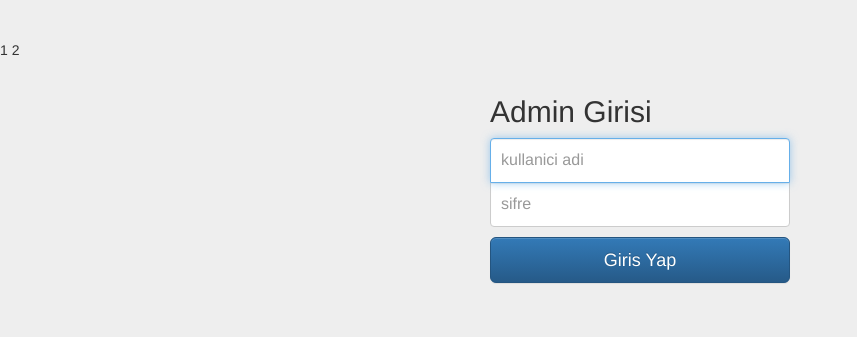
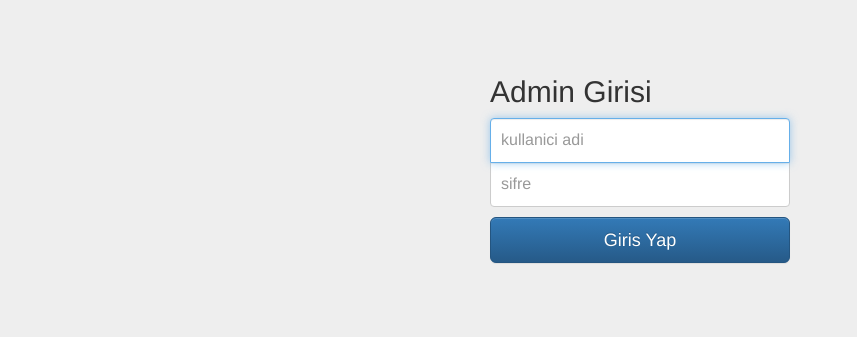
Before and after one commit to ahmetsemsettinozdemirden/gulbahcePanel, a PHP site: page / in a window 1280 px wide. Shown: the top 337 px of the page, without its empty margins (0-857 px from the left). Run offline with PHP 8.4, Linux system fonts and the light colour scheme.

Commit message:
debug commands deleted.

```diff
--- a/index.php
+++ b/index.php
@@ -7,8 +7,6 @@
     if(isset($_SESSION['token'])){
         header('Location: ./panel/index.php');
     }
-
-    echo "1";
     ?>
     <meta charset="utf-8" />
     <meta http-equiv="X-UA-Compatible" content="IE=edge" />
@@ -26,7 +24,6 @@
 <body class="signin">
 
     <?php
-    echo "2";
 
     include './panel/includeFunc.php';
 
@@ -43,11 +40,9 @@
 
         $url = 'http://35.156.104.229:9000/panel/signIn';
 
-        echo "3";
+        $response = httpPost($url, json_encode($postData));
 
-        $response = httpPost($url, json_encode($postData));
-        echo "4";
-        echo "Response: ".$response;
+        // echo $response;
 
         $obj = json_decode($response);
 
```
